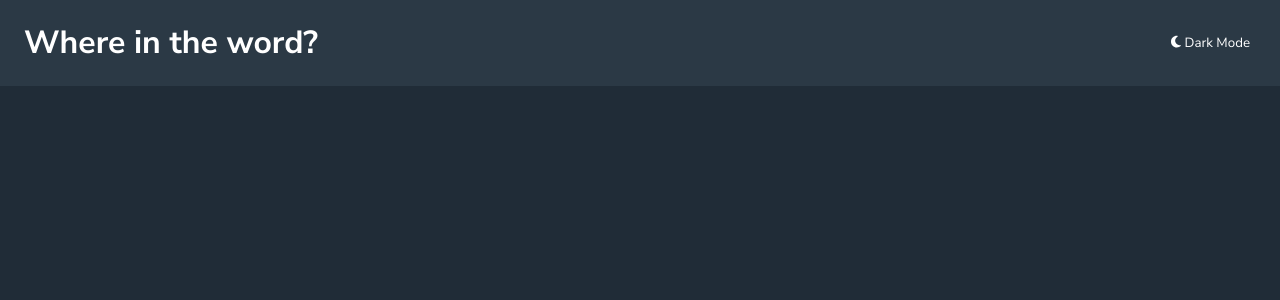
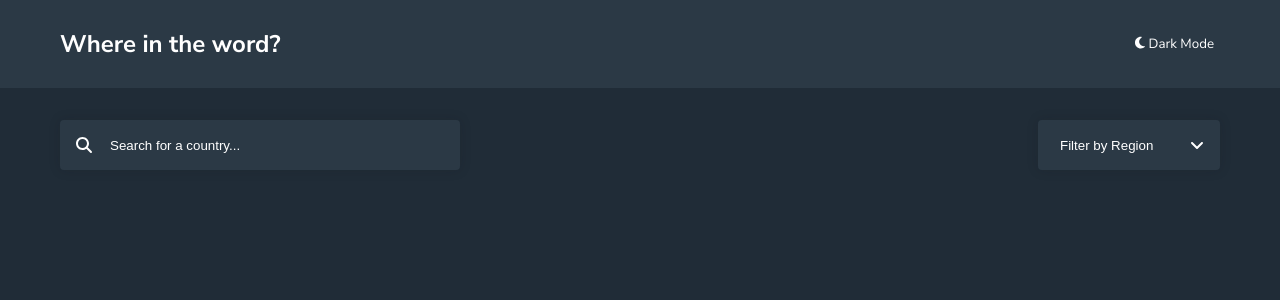
Before and after one commit to nogawa11/rest-countries-api, a React (Create React App) app: page / in a window 1280 px wide. Shown: the top 300 px of the page. Built offline with nearby package versions, Linux system fonts and the light colour scheme.

Commit message:
added search bar and filter

```diff
--- a/src/App.css
+++ b/src/App.css
@@ -10,7 +10,8 @@ header {
   display: flex;
   justify-content: space-between;
   color: white;
-  padding: 0 24px;
+  padding: 12px 60px;
+  font-size: 12px;
 }
 
 .btn-mode {
@@ -19,3 +20,54 @@ header {
   border: 0;
   font-family: inherit;
 }
+
+.search {
+  background-color: hsl(209, 23%, 22%);
+  display: flex;
+  width: 400px;
+  height: 50px;
+  border-radius: 4px;
+  color: white;
+  align-items: center;
+  box-shadow: 0 0 12px 0px rgba(22, 22, 24, 0.15);
+}
+
+.search > input {
+  background-color: hsl(209, 23%, 22%);
+  border: 0;
+  margin-left: 16px;
+}
+
+.search > input::placeholder {
+  color: white;
+}
+
+.search > svg {
+  margin-left: 16px;
+}
+
+.search-field {
+  display: flex;
+  margin: 32px 60px;
+  justify-content: space-between;
+}
+
+.filter {
+  background-color: hsl(209, 23%, 22%);
+  display: flex;
+  width: 150px;
+  justify-content: space-between;
+  height: 50px;
+  border-radius: 4px;
+  color: white;
+  align-items: center;
+  box-shadow: 0 0 12px 0px rgba(22, 22, 24, 0.15);
+  padding: 0 16px;
+}
+
+.btn-filter {
+  background-color: hsl(209, 23%, 22%);
+  color: white;
+  margin-right: 16px;
+  border: 0;
+}
--- a/src/App.js
+++ b/src/App.js
@@ -1,9 +1,13 @@
 import './App.css';
 import Header from './components/Header'
+import Search from './components/Search'
 
 const App = () => {
   return (
-    <Header />
+    <div>
+      <Header />
+      <Search />
+    </div>
   );
 }
 
--- /dev/null
+++ b/src/components/Search.js
@@ -0,0 +1,22 @@
+import { FontAwesomeIcon } from '@fortawesome/react-fontawesome';
+import { faSearch } from '@fortawesome/free-solid-svg-icons';
+import { faAngleDown } from '@fortawesome/free-solid-svg-icons';
+
+const Search = () => {
+  return (
+    <div className='search-field'>
+      <div className='search'>
+        <FontAwesomeIcon icon={faSearch} />
+        <input placeholder='Search for a country...'/>
+      </div>
+      <div className='filter'>
+        <button className='btn-filter'>
+          Filter by Region
+        </button>
+        <FontAwesomeIcon icon={faAngleDown} />
+      </div>
+    </div>
+  )
+}
+
+export default Search
```
